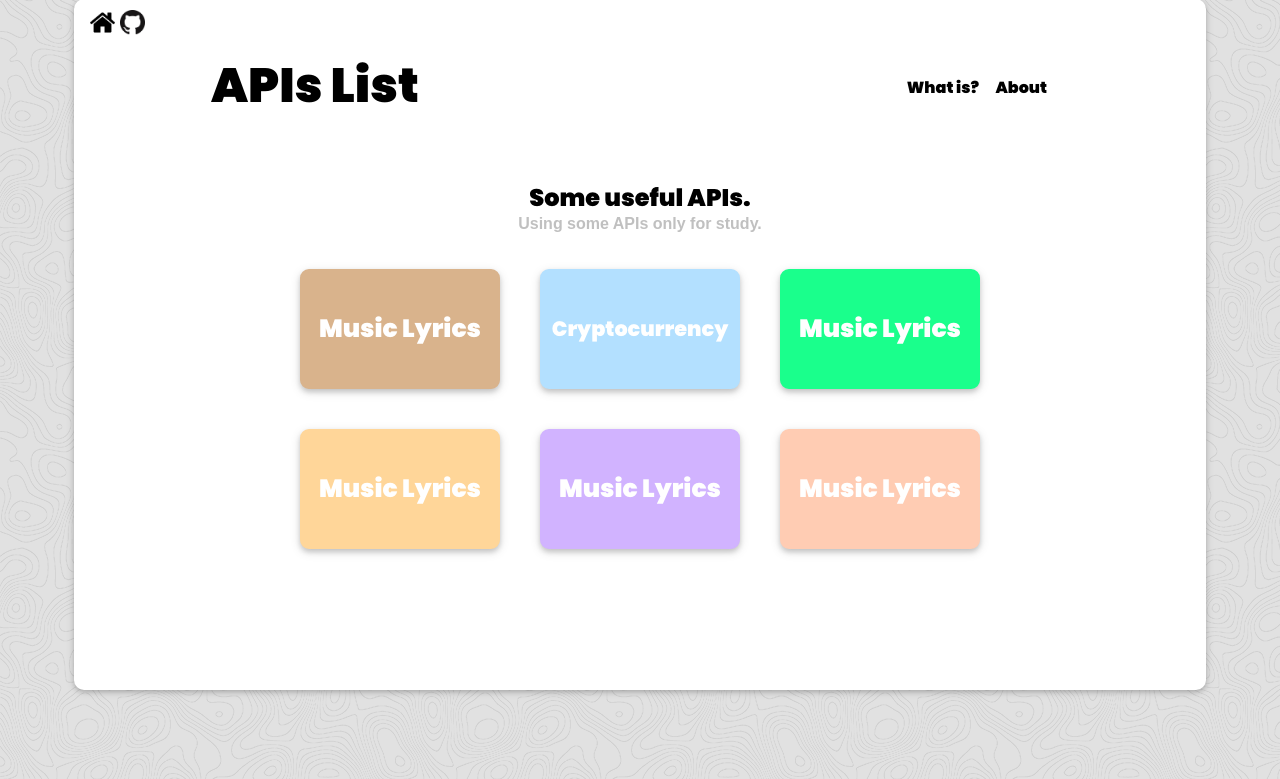
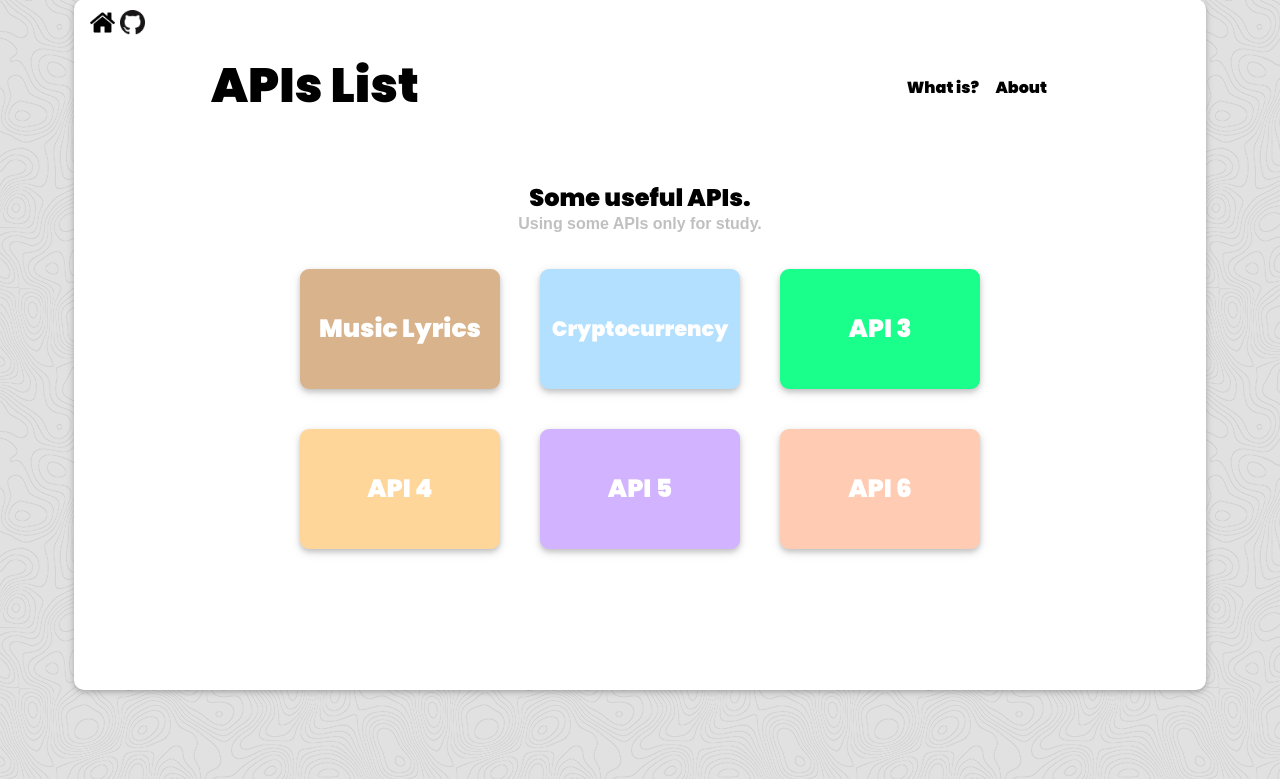
Before and after one commit to JoaoV111/API-Distances-Google, a Flask app: page / in a window 1280 px wide. Shown: the part 39-818 px from the top of the page. Run offline with Flask 2, Linux system fonts and the light colour scheme.

Commit message:
Update index.html

```diff
--- a/templates/index.html
+++ b/templates/index.html
@@ -22,13 +22,13 @@
     <a href="/crypto-currency" style="float: left;">
       <button class="button button3" style="font-size: 130%">Cryptocurrency</button></a>
     <a href="/music-lyrics" style="float: left;">
-      <button class="button button4">Music Lyrics</button></a>
+      <button class="button button4">API 3</button></a>
     <a href="/music-lyrics" style="float: left;">
-      <button class="button button5">Music Lyrics</button></a>
+      <button class="button button5">API 4</button></a>
     <a href="/music-lyrics" style="float: left;">
-      <button class="button button6">Music Lyrics</button></a>
+      <button class="button button6">API 5</button></a>
     <a href="/music-lyrics" style="float: left;">
-      <button class="button button7">Music Lyrics</button></a>
+      <button class="button button7">API 6</button></a>
   </div>
 
 {% endblock %}
```
